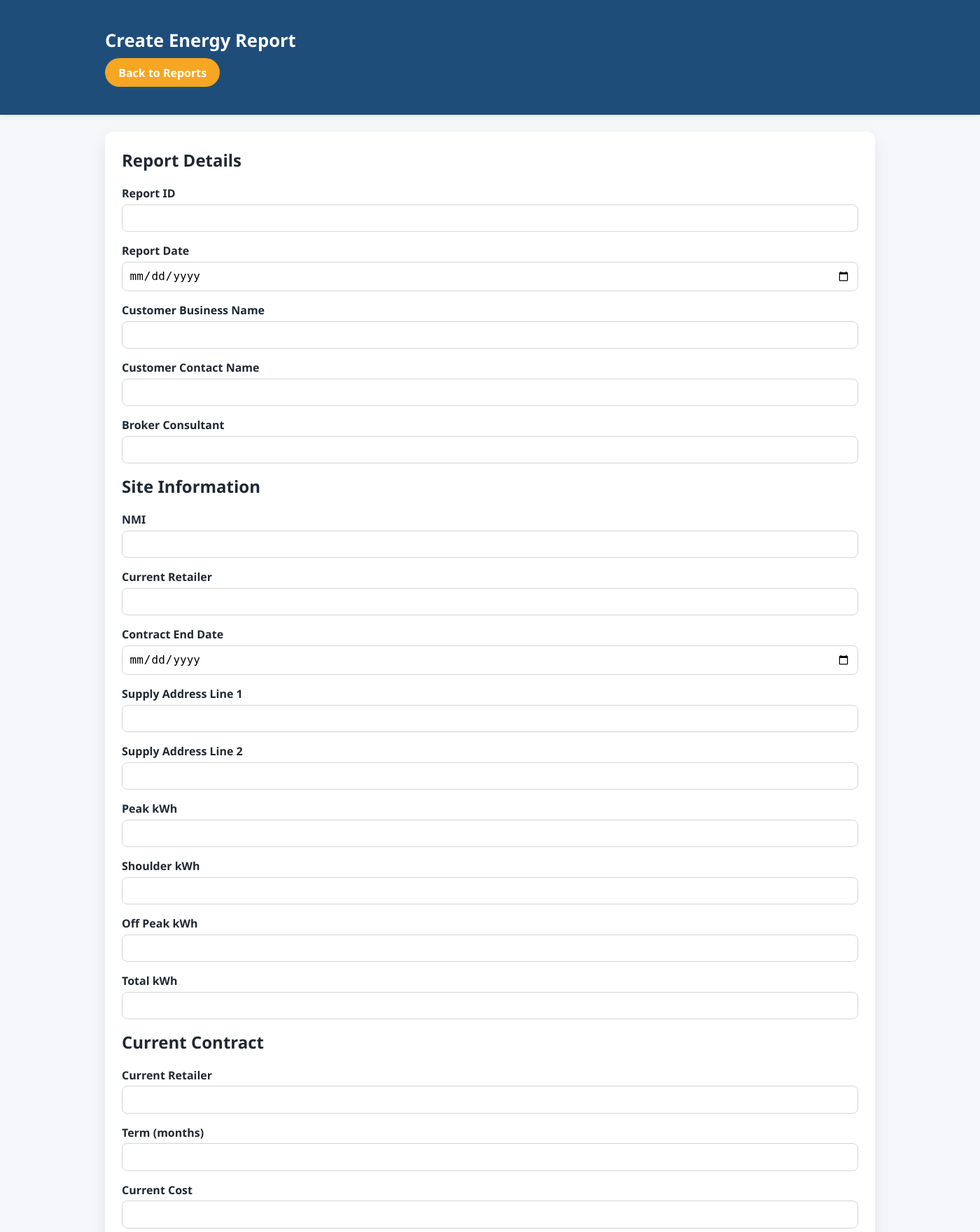
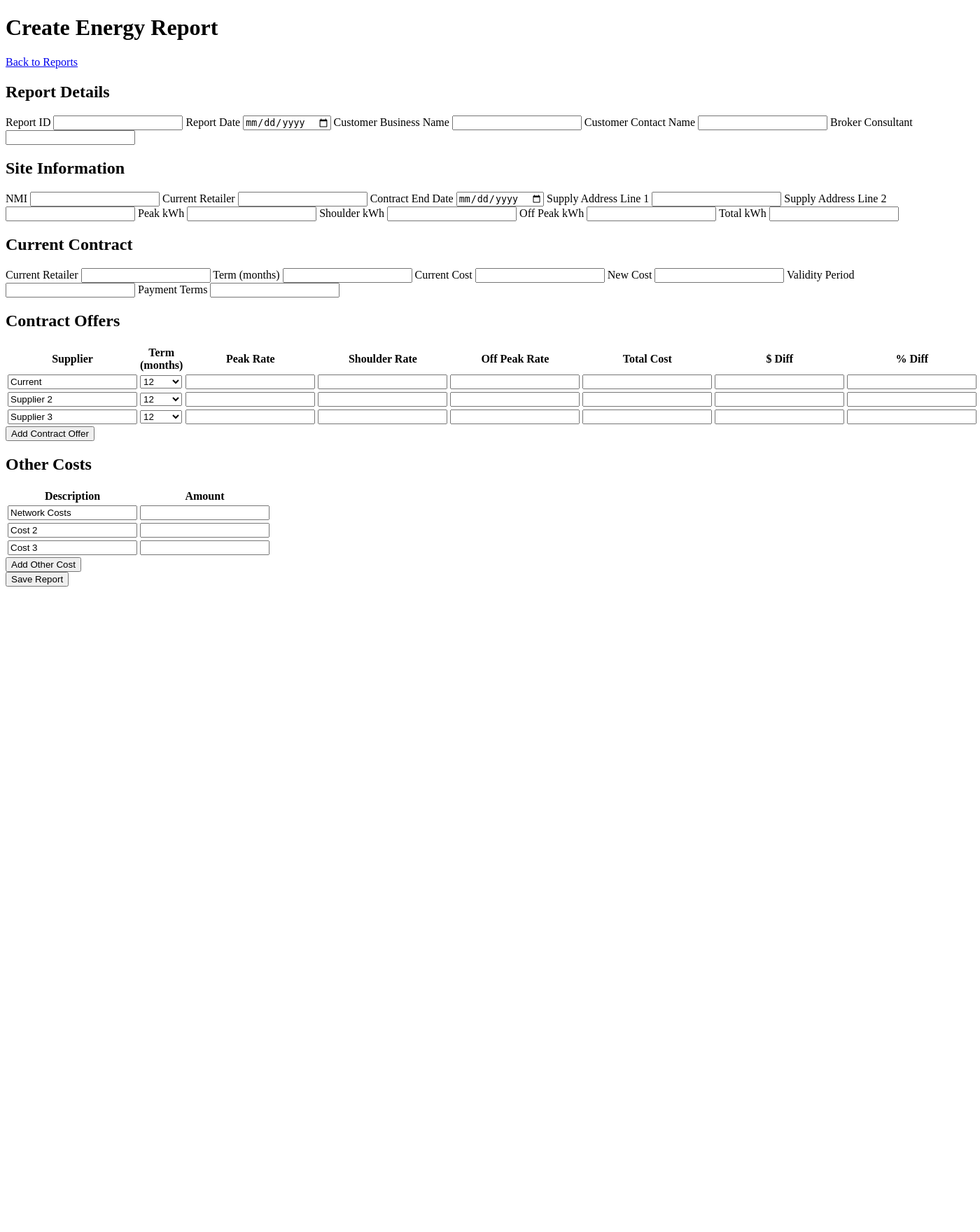
Before and after one commit to Chef6441/Centralis, a PHP site: page /create_report.php in a window 1400 px wide. Shown: the top 1760 px of the page at 70% size. After the commit the page ends 838 px from the top, so only its background shows below. Run offline with PHP 8.4, Linux system fonts and the light colour scheme.

Commit message:
Remove styling from public pages

```diff
--- a/public/create_report.php
+++ b/public/create_report.php
@@ -202,7 +202,6 @@ if ($_SERVER['REQUEST_METHOD'] === 'POST') {
 <head>
     <meta charset="UTF-8">
     <title>Create Energy Report</title>
-    <link rel="stylesheet" href="css/style.css">
     <script>
         function addContractRow() {
             const template = document.getElementById('contract-row-template');
@@ -220,19 +219,19 @@ if ($_SERVER['REQUEST_METHOD'] === 'POST') {
     </script>
 </head>
 <body>
-<header class="top-bar">
-    <div class="container">
+<header>
+    <div>
         <h1>Create Energy Report</h1>
         <nav>
-            <a class="button" href="index.php">Back to Reports</a>
+            <a href="index.php">Back to Reports</a>
         </nav>
     </div>
 </header>
 
-<main class="container">
-    <section class="card">
+<main>
+    <section>
         <?php if (!empty($errors)): ?>
-            <div class="alert alert--error">
+            <div>
                 <ul>
                     <?php foreach ($errors as $error): ?>
                         <li><?= htmlspecialchars($error) ?></li>
@@ -241,7 +240,7 @@ if ($_SERVER['REQUEST_METHOD'] === 'POST') {
             </div>
         <?php endif; ?>
 
-        <form method="post" class="form-grid">
+        <form method="post">
             <h2>Report Details</h2>
             <label>Report ID
                 <input type="text" name="report_identifier" value="<?= htmlspecialchars($formData['report_identifier']) ?>" required>
@@ -309,8 +308,8 @@ if ($_SERVER['REQUEST_METHOD'] === 'POST') {
             </label>
 
             <h2>Contract Offers</h2>
-            <div class="table-scroll">
-                <table class="data-table">
+            <div>
+                <table>
                     <thead>
                     <tr>
                         <th>Supplier</th>
@@ -346,11 +345,11 @@ if ($_SERVER['REQUEST_METHOD'] === 'POST') {
                     </tbody>
                 </table>
             </div>
-            <button type="button" class="button" onclick="addContractRow()">Add Contract Offer</button>
+            <button type="button" onclick="addContractRow()">Add Contract Offer</button>
 
             <h2>Other Costs</h2>
-            <div class="table-scroll">
-                <table class="data-table">
+            <div>
+                <table>
                     <thead>
                     <tr>
                         <th>Description</th>
@@ -367,10 +366,10 @@ if ($_SERVER['REQUEST_METHOD'] === 'POST') {
                     </tbody>
                 </table>
             </div>
-            <button type="button" class="button" onclick="addOtherCostRow()">Add Other Cost</button>
+            <button type="button" onclick="addOtherCostRow()">Add Other Cost</button>
 
-            <div class="form-actions">
-                <button type="submit" class="button button--primary">Save Report</button>
+            <div>
+                <button type="submit">Save Report</button>
             </div>
         </form>
     </section>
--- a/public/css/style.css
+++ /dev/null
@@ -1,215 +0,0 @@
-:root {
-    --primary: #1f4d7a;
-    --accent: #f5a623;
-    --background: #f5f7fa;
-    --text: #1f2933;
-    --muted: #52606d;
-    --border: #d2d6dc;
-    --white: #ffffff;
-}
-
-* {
-    box-sizing: border-box;
-}
-
-body {
-    margin: 0;
-    font-family: "Segoe UI", Tahoma, Geneva, Verdana, sans-serif;
-    background: var(--background);
-    color: var(--text);
-}
-
-body.report-document {
-    font-family: Arial, sans-serif;
-    background: #ffffff;
-    color: #000000;
-    margin: 0;
-    padding: 20px;
-}
-
-.report-document main {
-    max-width: 210mm;
-    margin: 0 auto;
-}
-
-.report-document .page {
-    margin-bottom: 40px;
-}
-
-.report-document .page:last-of-type {
-    margin-bottom: 0;
-}
-
-.container {
-    width: min(1100px, 95vw);
-    margin: 0 auto;
-    padding: 1.5rem 0;
-}
-
-.top-bar {
-    background: var(--primary);
-    color: var(--white);
-    padding: 1rem 0;
-    box-shadow: 0 2px 8px rgba(0, 0, 0, 0.08);
-}
-
-.top-bar h1 {
-    margin: 0;
-    font-size: 1.6rem;
-}
-
-.top-bar nav {
-    margin-top: 0.5rem;
-}
-
-.top-bar .button {
-    background: var(--accent);
-    color: var(--white);
-}
-
-.footer {
-    text-align: center;
-    padding: 2rem 0;
-    color: var(--muted);
-}
-
-.card {
-    background: var(--white);
-    border-radius: 12px;
-    padding: 1.5rem;
-    margin-bottom: 1.5rem;
-    box-shadow: 0 10px 25px rgba(15, 23, 42, 0.08);
-}
-
-.card h2 {
-    margin-top: 0;
-}
-
-.data-table {
-    width: 100%;
-    border-collapse: collapse;
-    margin-top: 1rem;
-}
-
-.data-table th,
-.data-table td {
-    padding: 0.6rem 0.75rem;
-    border-bottom: 1px solid var(--border);
-    text-align: left;
-    white-space: nowrap;
-}
-
-.data-table th {
-    background: #f0f4f8;
-    font-size: 0.85rem;
-    text-transform: uppercase;
-    letter-spacing: 0.05em;
-    color: var(--muted);
-}
-
-.data-table tbody tr:nth-child(even) {
-    background: #fafbfc;
-}
-
-.table-scroll {
-    overflow-x: auto;
-}
-
-.button {
-    display: inline-block;
-    padding: 0.6rem 1.2rem;
-    border-radius: 999px;
-    border: none;
-    background: var(--primary);
-    color: var(--white);
-    text-decoration: none;
-    font-weight: 600;
-    cursor: pointer;
-    transition: background 0.2s ease-in-out;
-}
-
-.button:hover {
-    background: #16354f;
-}
-
-.button--primary {
-    background: var(--accent);
-}
-
-.button--primary:hover {
-    background: #cc840e;
-}
-
-.button--link {
-    background: transparent;
-    color: var(--primary);
-    padding: 0.4rem 0.8rem;
-    border: 1px solid var(--primary);
-}
-
-.form-grid label {
-    display: flex;
-    flex-direction: column;
-    gap: 0.3rem;
-    margin-bottom: 1rem;
-    font-weight: 600;
-}
-
-.form-grid input,
-.form-grid select,
-.form-grid textarea {
-    padding: 0.6rem;
-    border-radius: 8px;
-    border: 1px solid var(--border);
-    font-size: 1rem;
-}
-
-.form-actions {
-    margin-top: 1.5rem;
-}
-
-
-.alert {
-    border-radius: 8px;
-    padding: 1rem;
-    margin-bottom: 1.5rem;
-}
-
-.alert--error {
-    background: #fde2e1;
-    color: #b91c1c;
-    border: 1px solid #fecaca;
-}
-
-@media print {
-    @page {
-        size: A4;
-        margin: 20mm;
-    }
-
-    body {
-        background: #ffffff;
-    }
-
-    .top-bar,
-    .button {
-        display: none !important;
-    }
-
-    body.report-document {
-        padding: 0;
-    }
-
-    .report-document main {
-        max-width: none;
-    }
-
-    .report-document .page {
-        margin: 0;
-        page-break-after: always;
-    }
-
-    .report-document .page:last-of-type {
-        page-break-after: auto;
-    }
-}
```
Also changed, not shown: public/index.php (+9 -10 lines), public/report.php (+5 -6 lines).
